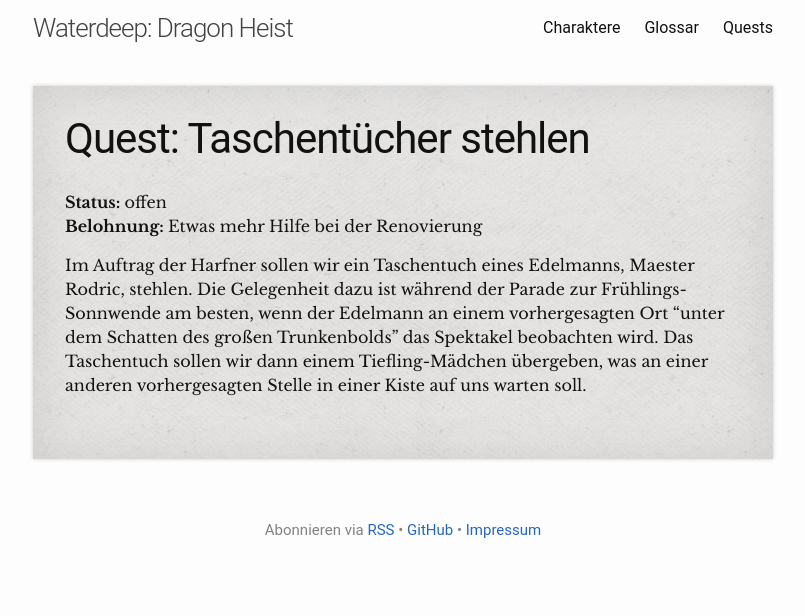
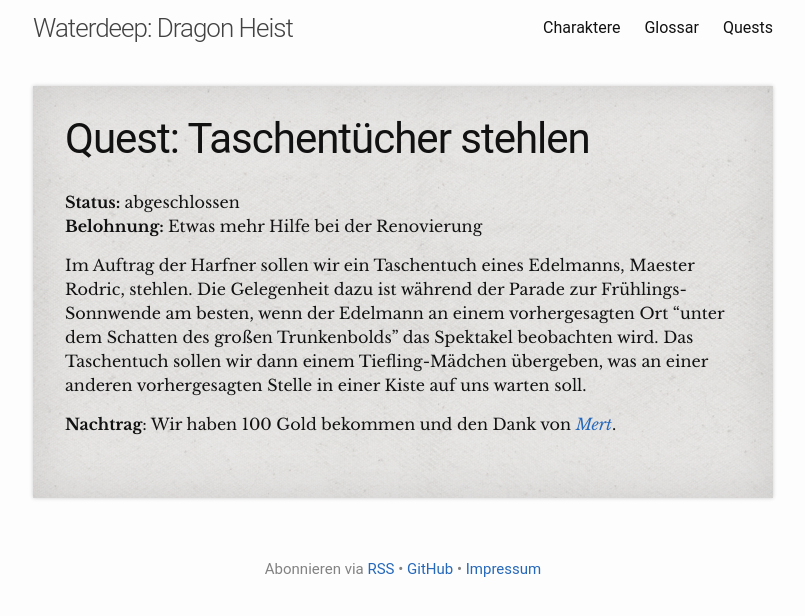
Before and after one commit to Wayneoween/dnd5e_story_wdh, a Jekyll site: the page built from _quests/taschentuecher_stehlen.md, in a window 1280 px wide. Shown: the top 616 px of the page, without its empty margins (237-1042 px from the left). Built offline with Jekyll 4.4.1, drawn with Linux system fonts in a browser that asks for light colours; some web fonts are replaced.

Commit message:
quest update: taschentücher stehlen

```diff
--- a/_quests/taschentuecher_stehlen.md
+++ b/_quests/taschentuecher_stehlen.md
@@ -1,6 +1,6 @@
 ---
 title: Taschentücher stehlen
-status: offen
+status: abgeschlossen
 reward: Etwas mehr Hilfe bei der Renovierung
 layout: quest
 ---
@@ -11,3 +11,6 @@ Frühlings-Sonnwende am besten, wenn der Edelmann an einem vorhergesagten Ort
 "unter dem Schatten des großen Trunkenbolds" das Spektakel beobachten wird. Das
 Taschentuch sollen wir dann einem Tiefling-Mädchen übergeben, was an einer
 anderen vorhergesagten Stelle in einer Kiste auf uns warten soll.
+
+**Nachtrag**: Wir haben 100 Gold bekommen und den Dank von
+{% include glossary_link.html title="Mert" %}.
```
